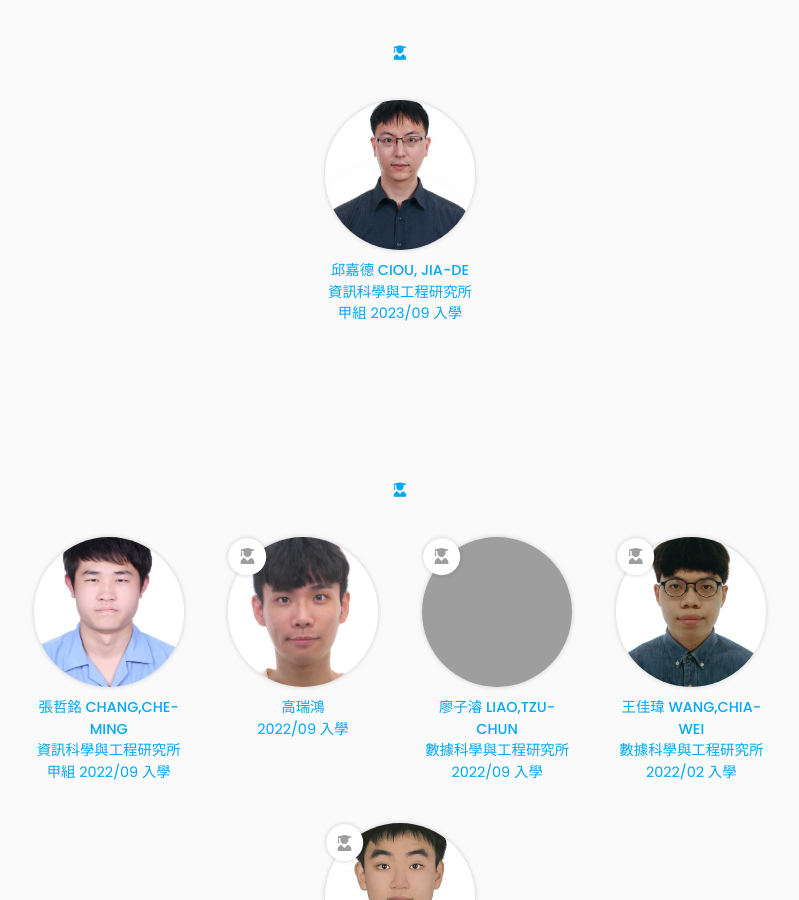
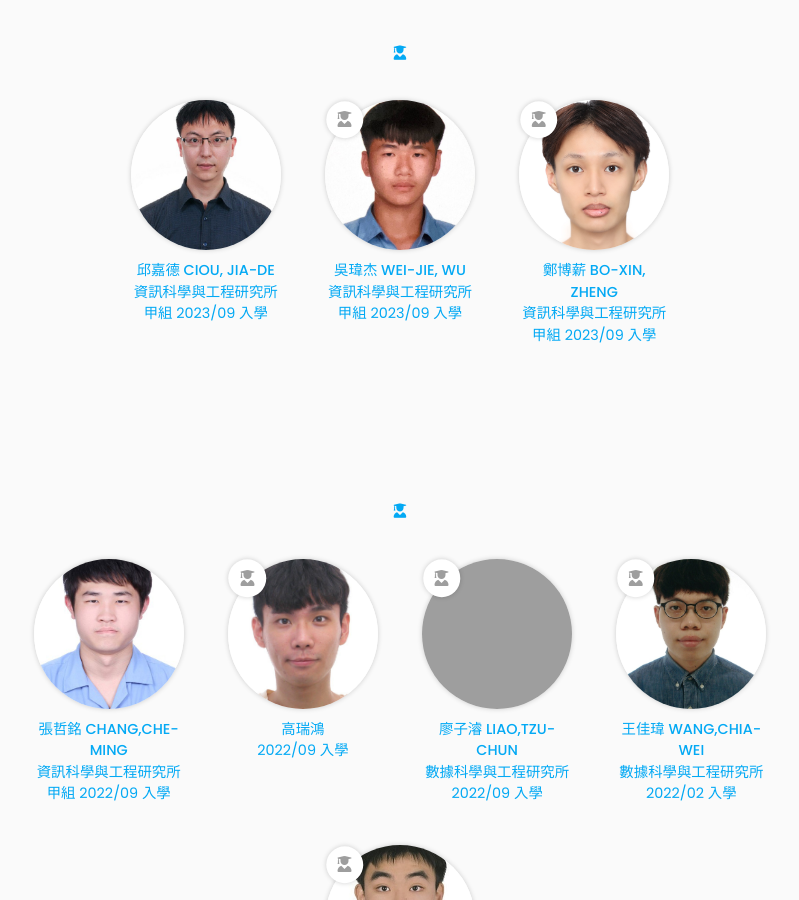
Before and after one commit to NYCU-PLAS/NYCU-PLAS.github.io, a Jekyll site: the page built from team/index.md, in a window 1280 px wide and 900 px high, scrolled down 865 px. Shown: the whole window, without its empty margins (240-1039 px from the left). Built offline with Jekyll 4.4.1, drawn with Linux system fonts in a browser that asks for light colours; grey boxes are pictures that could not be loaded.

Commit message:
add 2 members

```diff
--- /dev/null
+++ b/_members/WU-WEI-JIE.md
@@ -0,0 +1,12 @@
+---
+name: 吳瑋杰 WEI-JIE, WU
+image: images/students/2023-09-08_13-02-30.jpg
+description: 資訊科學與工程研究所甲組 2023/09 入學
+role: master-2023
+aliases:
+
+links:
+    home-page:
+    email:
+    github:
+---
--- /dev/null
+++ b/_members/ZHENG-BO-XIN.md
@@ -0,0 +1,12 @@
+---
+name: 鄭博薪 BO-XIN, ZHENG
+image: images/students/2023-09-08_13-05-30.jpg
+description: 資訊科學與工程研究所甲組 2023/09 入學
+role: master-2023
+aliases:
+
+links:
+    home-page:
+    email:
+    github:
+---
--- a/team/index.md
+++ b/team/index.md
@@ -57,17 +57,11 @@ nav:
   include list.html
   data="members"
   component="portrait"
-  filters="role: master-2019"
-%}
-<br>
-{%
-  include list.html
-  data="members"
-  component="portrait"
   filters="role: in-service-2019"
 %}
 
 ## Alumni
+
 {%
   include list.html
   data="members"
```
Also changed, not shown: _data/roles.yaml (+4 -4 lines), _members/HUANG-PO-HUNG.md (+1 -1 lines), _members/TEMPLATE.md (added, +15 -0 lines), images/students/2023-09-08_13-02-30.jpg (added), images/students/2023-09-08_13-05-30.jpg (added).
